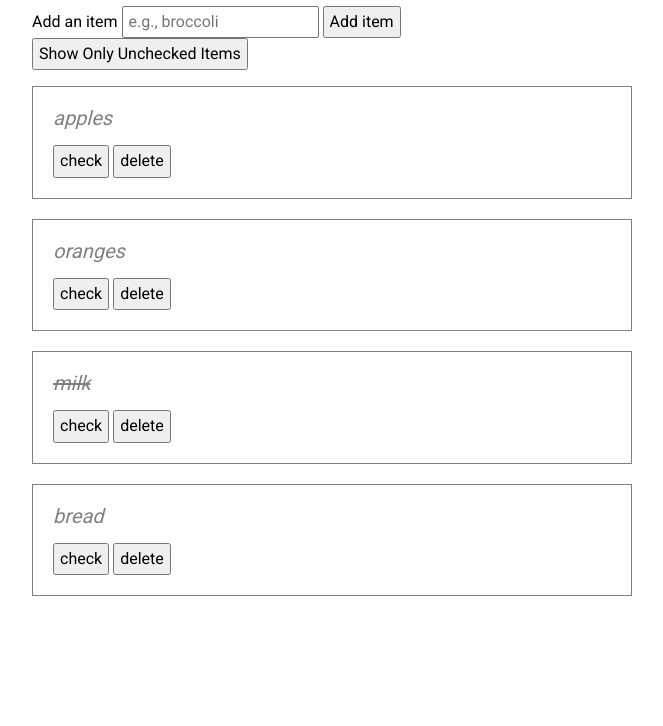
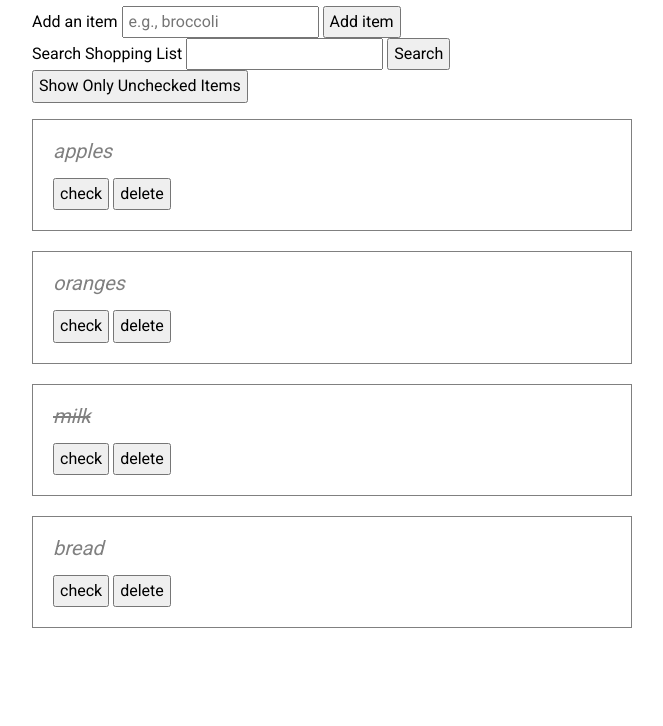
Before and after one commit to thinkful-ei23/shopping-challenge-burke, a plain HTML site: page index.html in a window 1280 px wide. Shown: the part 74-800 px from the top of the page, without its empty margins (308-971 px from the left). Drawn offline with nearby package versions, Linux system fonts and the light colour scheme.

Commit message:
added a new form html element

```diff
--- a/index.html
+++ b/index.html
@@ -16,6 +16,11 @@
             <input type="text" name="shopping-list-entry" class="js-shopping-list-entry" placeholder="e.g., broccoli">
             <button type="submit">Add item</button>
         </form>
+        <form id="js-search-form">
+          <label for="search-list">Search Shopping List</label>
+          <input type="text" name="search-list" class="js-search-list">
+          <button type="submit">Search</button>
+        </form>
         <button type="submit" class="all-items-toggle js-all-items-toggle">Show Only Unchecked Items</button>
         <ul class="shopping-list js-shopping-list">
         </ul>
```
